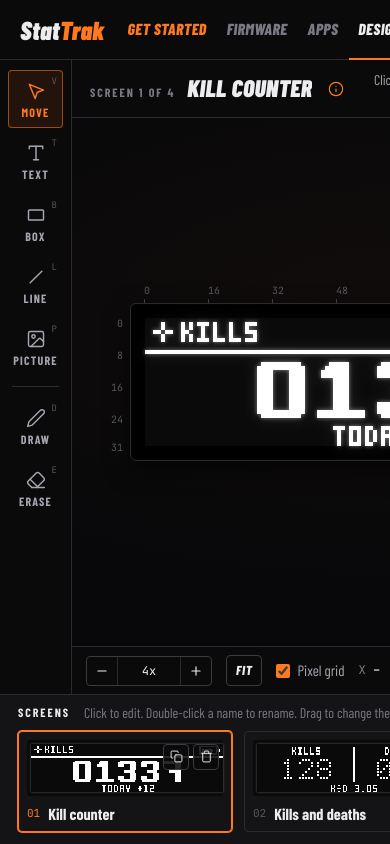
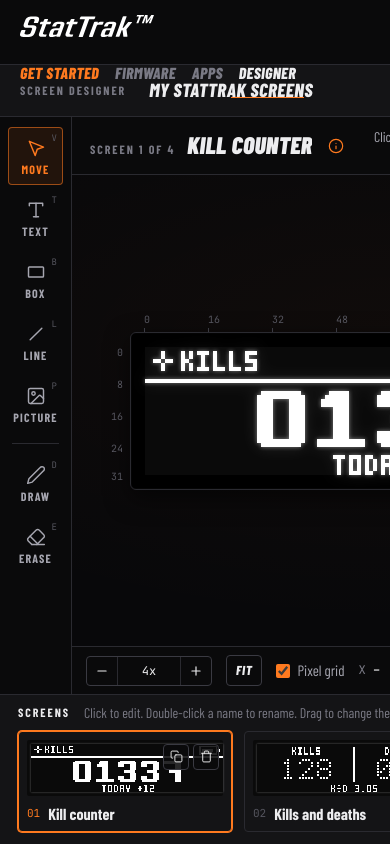
Before and after one commit to trakaismikus/stattrak, a website: page updater/designer/index.html in a window 390 px wide. Shown: the top 844 px of the page. Drawn offline with Linux system fonts and the light colour scheme.

Commit message:
One header on every page; the designer's buttons in a tool bar under it
Owner feedback: the designer had its own top bar and filled the page, so the menu jumped
between pages. Now index.html, start/ and designer/ share css/site.css: a full-width header
with the logo and the menu always at the same place. The designer's project name, undo /
redo, Open, Save and Send to AI move into a tool bar under the header. On phones the GitHub
link is hidden so the menu stays on the same row on every page.

Co-Authored-By: Claude Opus 5.5 <noreply@anthropic.com>

```diff
--- a/updater/css/main.css
+++ b/updater/css/main.css
@@ -21,21 +21,7 @@ body {
   padding: 24px 32px 80px;
 }
 
-.topbar {
-  display: flex; align-items: center; justify-content: space-between;
-  padding: 18px 0 28px;
-  border-bottom: 1px solid var(--stroke-1);
-}
-.topbar__brand { display: flex; align-items: center; gap: 14px; }
-.topbar__brand img { height: 22px; display: block; }
-.topbar__eyebrow {
-  font-family: var(--font-body); font-weight: 700;
-  font-size: 11px; letter-spacing: 0.18em; text-transform: uppercase;
-  color: var(--fg3);
-  border-left: 1px solid var(--stroke-2);
-  padding-left: 14px; margin-left: 4px;
-}
-.topbar__meta { display: flex; gap: 18px; align-items: center; }
+/* The header is in site.css; these are the parts in its right side. */
 .topbar__link {
   font-size: 13px; color: var(--fg2); text-decoration: none;
   display: inline-flex; align-items: center; gap: 6px;
@@ -752,8 +738,6 @@ body {
 /* --- responsive tweaks ---------------------------------------------- */
 @media (max-width: 700px) {
   .app { padding: 16px 20px 60px; }
-  .topbar { flex-wrap: wrap; gap: 10px; padding: 14px 0 20px; }
-  .topbar__meta { gap: 8px; }
   .connect-row { grid-template-columns: 1fr; }
   .flash-summary { grid-template-columns: 1fr; }
   .flash-summary__arrow { transform: rotate(90deg); justify-self: center; }
--- /dev/null
+++ b/updater/css/site.css
@@ -0,0 +1,41 @@
+/* The header of the StatTrak web site: the same on every page (index.html, start/, designer/).
+ * The logo and the menu are always at the same place: a full-width bar, its content in the
+ * page column (1200 px). The right side is for the page (Console, links).
+ * Uses only tokens that colors_and_type.css and the designer page both define. */
+
+.site-header {
+  background: var(--bg);
+  border-bottom: 1px solid var(--stroke-1);
+  position: relative; z-index: 5;
+}
+.site-header__in {
+  max-width: 1200px; margin: 0 auto; padding: 0 32px;
+  height: 64px; display: flex; align-items: stretch; gap: 28px;
+}
+.site-header__brand { display: flex; align-items: center; flex-shrink: 0; }
+.site-header__brand img { height: 22px; display: block; }
+.site-header__meta { margin-left: auto; display: flex; align-items: center; gap: 14px; }
+
+.site-nav { display: flex; gap: 4px; }
+.site-nav .tab {
+  position: relative; display: flex; align-items: center; padding: 0 12px;
+  font-family: var(--font-display); font-weight: 800; font-style: italic; font-size: 18px;
+  text-transform: uppercase; letter-spacing: 0.02em; white-space: nowrap;
+  color: var(--fg3); text-decoration: none;
+}
+.site-nav .tab:hover { color: var(--fg1); }
+.site-nav .tab--on { color: var(--fg1); }
+.site-nav .tab--on::after { content: ""; position: absolute; left: 0; right: 0; bottom: -1px; height: 2px; background: var(--accent); }
+.site-nav .tab--start { color: var(--accent); }
+.site-nav .tab--start:hover { color: var(--accent-hover); }
+.site-nav .tab[aria-disabled="true"] { opacity: 0.4; cursor: not-allowed; }
+.site-nav .tab[aria-disabled="true"]:hover { color: var(--fg3); }
+
+@media (max-width: 700px) {
+  .site-header__in { height: auto; flex-wrap: wrap; padding: 0 20px; gap: 0 16px; }
+  .site-header__brand { height: 52px; }
+  /* The right side stays on the logo row, so the menu is at the same place on every page */
+  .site-header__meta .topbar__link { display: none; }
+  .site-nav { order: 3; width: 100%; gap: 0; overflow-x: auto; margin: 0 -8px; }
+  .site-nav .tab { font-size: 16px; padding: 10px 8px 14px; }
+}
--- a/updater/designer/index.html
+++ b/updater/designer/index.html
@@ -4,6 +4,7 @@
 <meta charset="UTF-8">
 <meta name="viewport" content="width=device-width, initial-scale=1">
 <title>StatTrak Screen Designer</title>
+<link rel="stylesheet" href="../css/site.css">
 <style>
 /* ---------- fonts (free, in the fonts folder next to this page) ---------- */
 @font-face { font-family: 'Barlow Condensed'; src: url('../fonts/BarlowCondensed-400.woff2') format('woff2'); font-weight: 400; font-style: normal; font-display: swap; }
@@ -50,7 +51,7 @@ body {
   font-family: var(--font-body); font-size: 16px; line-height: 1.4;
   -webkit-font-smoothing: antialiased;
   overflow: hidden;
-  display: grid; grid-template-rows: 60px minmax(0, 1fr) 150px;
+  display: grid; grid-template-rows: 65px 52px minmax(0, 1fr) 150px;
   min-width: 1000px;
 }
 button, input, select, textarea { font: inherit; color: inherit; }
@@ -83,22 +84,16 @@ code { font-family: var(--font-mono); font-size: 0.85em; }
   font-weight: 700; font-size: 12px; letter-spacing: 0.16em; text-transform: uppercase; color: var(--fg3);
 }
 
-/* ---------- top bar ---------- */
+/* ---------- the designer's tool bar (under the site header, ../css/site.css) ---------- */
 .topbar {
   display: flex; align-items: center; gap: 14px;
   padding: 0 16px 0 20px;
   border-bottom: 1px solid var(--stroke-1);
-  background: var(--bg);
-  position: relative; z-index: 5;
-}
-.brand { display: flex; align-items: center; gap: 12px; flex-shrink: 0; }
-.brand__name {
-  font-family: var(--font-display); font-weight: 900; font-style: italic;
-  font-size: 26px; line-height: 1; letter-spacing: 0.01em; color: var(--fg1);
-}
-.brand__name i { font-style: inherit; color: var(--accent); }
-.brand .eyebrow { display: none; }
-.proj { display: flex; align-items: center; gap: 10px; margin-left: 6px; min-width: 0; }
+  background: var(--bg-elevated);
+  position: relative; z-index: 4;
+}
+.topbar .eyebrow { margin: 0; white-space: nowrap; }
+.proj { display: flex; align-items: center; gap: 10px; min-width: 0; }
 .proj__name {
   background: transparent; border: 1px solid transparent; border-radius: var(--r-sm);
   font-family: var(--font-display); font-weight: 800; font-style: italic; text-transform: uppercase;
@@ -115,18 +110,6 @@ code { font-family: var(--font-mono); font-size: 0.85em; }
 .save-state.is-busy::before { background: var(--st-warning); }
 .save-state.is-err::before { background: var(--st-kill-red); }
 .topbar__spacer { flex: 1; }
-/* the menu of the StatTrak web site (the same as on the other pages) */
-.site-nav { display: flex; align-self: stretch; gap: 2px; flex-shrink: 0; }
-.site-nav a {
-  position: relative; display: flex; align-items: center; padding: 0 9px;
-  font-family: var(--font-display); font-weight: 800; font-style: italic; font-size: 16px;
-  text-transform: uppercase; letter-spacing: 0.02em; color: var(--fg3); text-decoration: none;
-}
-.site-nav a:hover { color: var(--fg1); }
-.site-nav a[aria-current] { color: var(--fg1); }
-.site-nav a[aria-current]::after { content: ""; position: absolute; left: 0; right: 0; bottom: -1px; height: 2px; background: var(--accent); }
-.site-nav .site-nav__start { color: var(--accent); }
-.site-nav .site-nav__start:hover { color: var(--accent-hover); }
 .topbar__acts { display: flex; gap: 8px; align-items: center; }
 .topbar__div { width: 1px; height: 28px; background: var(--stroke-1); margin: 0 4px; }
 
@@ -391,15 +374,9 @@ code { font-family: var(--font-mono); font-size: 0.85em; }
 .toast ul { margin: 6px 0 0; padding-left: 18px; font-size: 14px; color: var(--fg2); }
 .toast li { margin: 2px 0; }
 
-@media (max-width: 1440px) {
+@media (max-width: 1180px) {
+  .work { grid-template-columns: 72px minmax(0, 1fr) 270px; }
   .save-state { display: none; }
-  .proj__name { width: 200px; }
-}
-@media (max-width: 1180px) {
-  /* Open and Save: the icon only (the title says what they do) */
-  #openBtn, #saveBtn { font-size: 0; gap: 0; padding: 0; width: 36px; height: 36px; }
-  .work { grid-template-columns: 72px minmax(0, 1fr) 270px; }
-  .proj__name { width: 150px; }
   .small__txt { display: none; }
   .hint { font-size: 14px; }
   .sec { padding: 14px 14px; }
@@ -408,18 +385,22 @@ code { font-family: var(--font-mono); font-size: 0.85em; }
 </head>
 <body>
 
-<!-- ================= TOP BAR ================= -->
-<header class="topbar">
-  <div class="brand">
-    <span class="brand__name">Stat<i>Trak</i></span>
-    <span class="eyebrow">Screen Designer</span>
+<!-- ================= SITE HEADER (the same on every page, ../css/site.css) ================= -->
+<header class="site-header">
+  <div class="site-header__in">
+    <a class="site-header__brand" href="../index.html"><img src="../assets/stattrak-wordmark-white.svg" alt="StatTrak"></a>
+    <nav class="site-nav" aria-label="StatTrak tools">
+      <a class="tab tab--start" href="../start/index.html">Get started</a>
+      <a class="tab" href="../index.html#firmware">Firmware</a>
+      <a class="tab" href="../index.html#apps">Apps</a>
+      <a class="tab tab--on" href="index.html" aria-current="page">Designer</a>
+    </nav>
   </div>
-  <nav class="site-nav" aria-label="StatTrak tools">
-    <a class="site-nav__start" href="../start/index.html">Get started</a>
-    <a href="../index.html#firmware">Firmware</a>
-    <a href="../index.html#apps">Apps</a>
-    <a href="index.html" aria-current="page">Designer</a>
-  </nav>
+</header>
+
+<!-- ================= TOOL BAR ================= -->
+<div class="topbar">
+  <span class="eyebrow">Screen Designer</span>
   <div class="proj">
     <input id="projName" class="proj__name" type="text" spellcheck="false" maxlength="60" aria-label="Project name" title="Project name. Click to change it.">
     <span class="save-state" id="saveState">Saved in this browser</span>
@@ -447,7 +428,7 @@ code { font-family: var(--font-mono); font-size: 0.85em; }
       Send to AI
     </button>
   </div>
-</header>
+</div>
 
 <!-- ================= WORKBENCH ================= -->
 <main class="work">
```
Also changed, not shown: updater/css/apps.css (+1 -18 lines), updater/index.html (+12 -10 lines), updater/start/index.html (+11 -11 lines), updater/tests/site.test.js (+12 -1 lines), updater/README.md.
